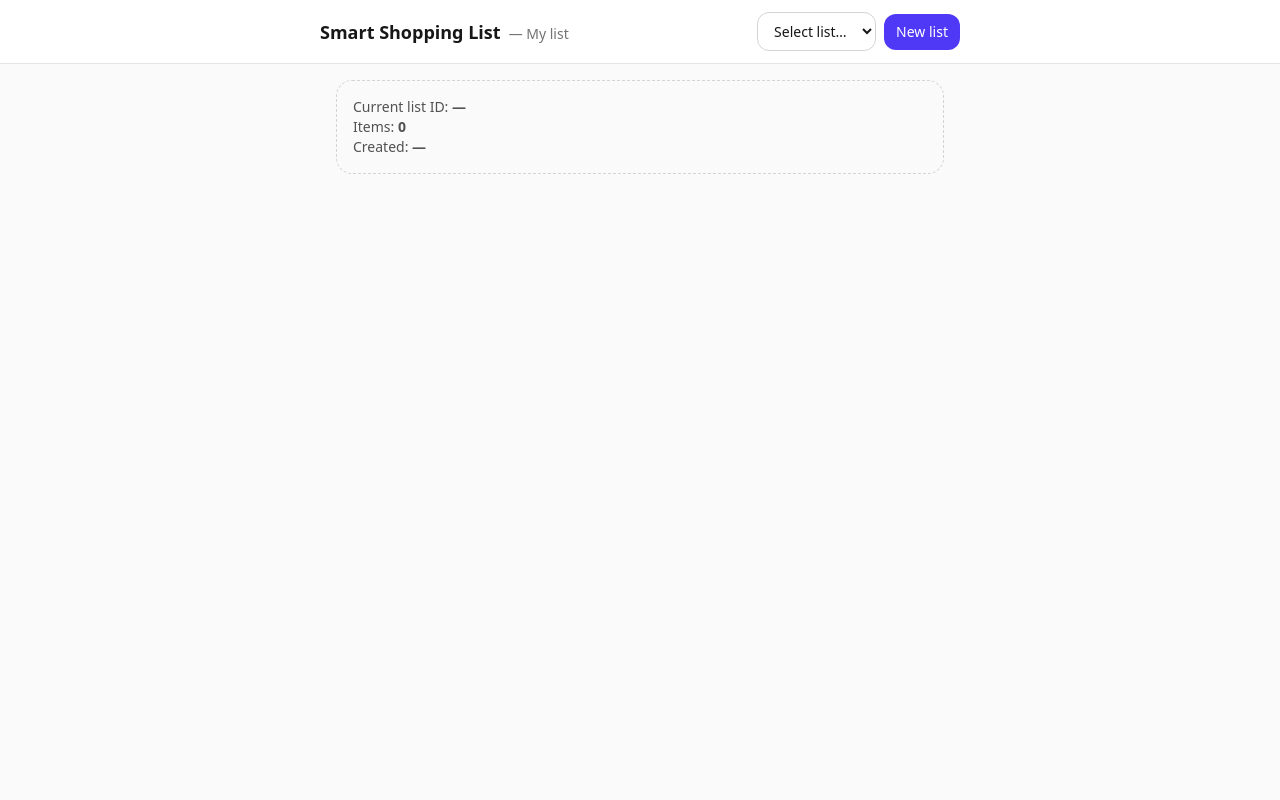
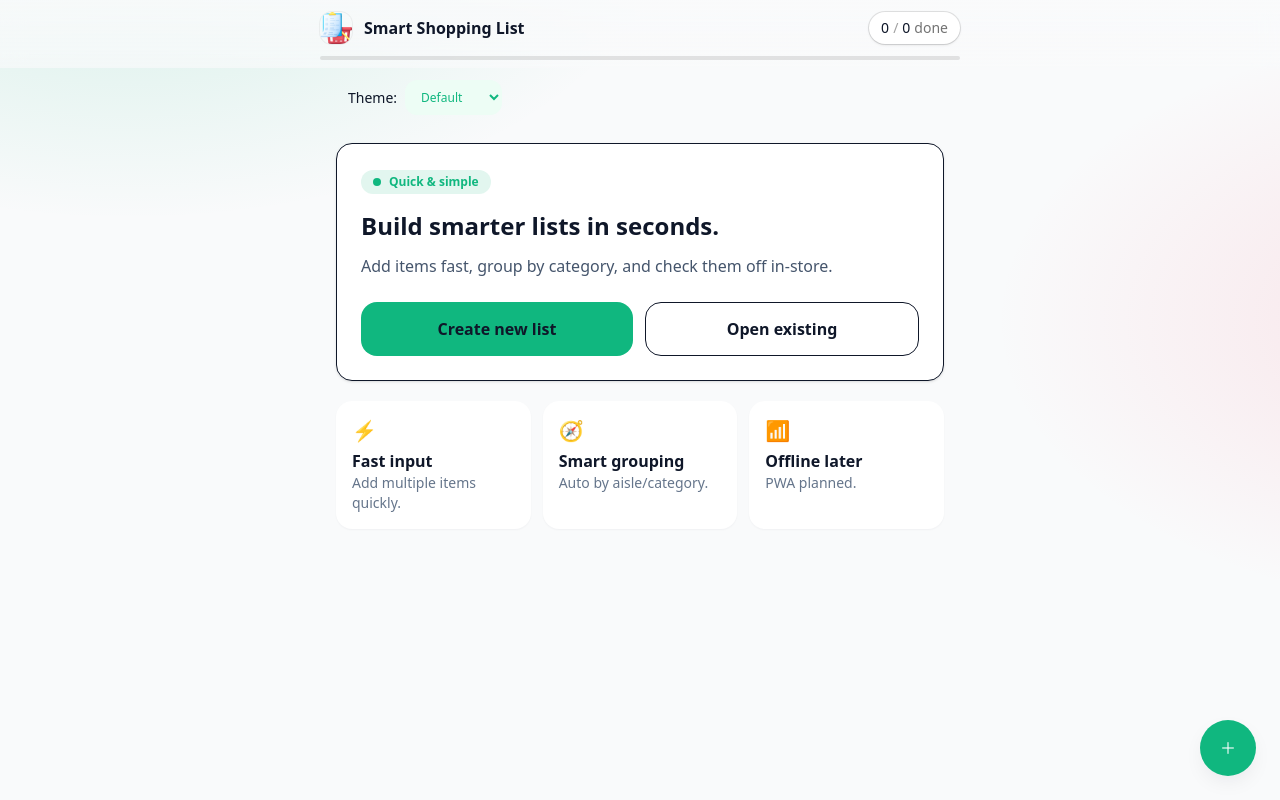
Before and after one commit to Kalikian/smart-shopping-list-frontend, a React (Vite) app: page / in a window 1280 px wide. Built offline with nearby package versions, Linux system fonts and the light colour scheme.

Commit message:
feat(ui): inline “new list” name input + show list name above items

```diff
--- a/src/App.tsx
+++ b/src/App.tsx
@@ -1,167 +1,219 @@
 // src/App.tsx
-// Parent wiring for named lists (offline-first) + minimal picker UI.
-// - Integrates NewListDialog (create & select lists)
-// - Loads current snapshot at boot, keeps legacy flows intact
-// - Adds online-event listener to flush pending ops to backend (stub sender)
-// - All comments in English, per project convention
+// Orchestrates UI + offline-first data access via listStore.
+// Inline create uses theme colors; list renders only after user names it.
 
-import { useEffect, useMemo, useState } from "react";
-import NewListDialog from "./components/NewListDialog";
+import { useCallback, useEffect, useMemo, useState } from "react";
+import AppHeader from "./components/AppHeader";
+import HeroCard from "./components/HeroCard";
+import FeatureTiles from "./components/FeatureTiles";
+import List from "./components/List";
+import Fab from "./components/Fab";
+import ThemeSwitcher from "./components/ThemeSwitcher";
+import type { Item } from "./components/ListItem";
+
 import {
-  // legacy-compatible snapshot helpers
   loadSnapshot,
-  // new multi-list helpers
-  getAllLists,
-  selectList,
-  createAndSelectList,
-  // sync
-  flushPendingOps,
+  saveSnapshot,
+  createNewList,
+  createAndSelectList, // exists in your store
+  toggleItem,
+  updateItem,
+  addItem as addItemStore,
+  removeItem as removeItemStore,
+  type ListSnapshot,
 } from "./data/listStore";
 
-// Types local to this file to avoid leaking broader app details
-type ListMeta = {
-  id: string;
-  name: string;
-  createdAt: string;
-  updatedAt: string;
-};
-
-type ListSnapshot = {
-  id: string;
-  name?: string;
-  createdAt: string;
-  updatedAt?: string;
-  items: Array<{
-    id: string;
-    title: string;
-    qty: number;
-    unit?: string;
-    category?: string;
-    done?: boolean;
-  }>;
-};
+function newItemId() {
+  return `it-${Date.now()}-${Math.random().toString(36).slice(2, 7)}`;
+}
 
 export default function App() {
-  // Current list snapshot used across the app
-  const [snap, setSnap] = useState<ListSnapshot | null>(null);
-  // Lists index to populate the picker
-  const [lists, setLists] = useState<ListMeta[]>([]);
-  // UI: new-list dialog
-  const [isNewOpen, setNewOpen] = useState(false);
+  // Load snapshot if one exists; do NOT auto-create.
+  const [list, setList] = useState<ListSnapshot | null>(loadSnapshot());
 
-  // Derived: current list name
-  const currentName = useMemo(() => snap?.name ?? "My list", [snap]);
+  // Inline-create UI state
+  const [isInlineCreateOpen, setInlineCreateOpen] = useState(false);
+  const [newListName, setNewListName] = useState("");
 
-  // --- Boot: load current list + index
+  // Persist defensively on changes (if a list exists)
   useEffect(() => {
-    // Load snapshot (migrates legacy storage inside listStore if needed)
-    setSnap(loadSnapshot());
-    // Load index
-    setLists(getAllLists());
+    if (list) saveSnapshot(list);
+  }, [list]);
+
+  // Header counters
+  const { total, open } = useMemo(() => {
+    const items = list?.items ?? [];
+    const total = items.length;
+    const done = items.filter((i) => i.done).length;
+    return { total, open: total - done };
+  }, [list]);
+
+  // Mutations (no-ops if list doesn't exist yet)
+  const handleToggle = useCallback(
+    (id: string) => {
+      if (!list) return;
+      const snap = toggleItem(id);
+      setList(snap);
+    },
+    [list]
+  );
+
+  const handlePatch = useCallback(
+    (id: string, patch: Partial<Item>) => {
+      if (!list) return;
+      const snap = updateItem(id, patch);
+      setList(snap);
+    },
+    [list]
+  );
+
+  const handleAdd = useCallback(
+    (draft: Omit<Item, "id">) => {
+      if (!list) return;
+      const item: Item = { id: newItemId(), ...draft };
+      const snap = addItemStore(item);
+      setList(snap);
+    },
+    [list]
+  );
+
+  const handleDelete = useCallback(
+    (id: string) => {
+      if (!list) return;
+      const snap = removeItemStore(id);
+      setList(snap);
+    },
+    [list]
+  );
+
+  // Hero actions
+  const handleCreateNew = useCallback(() => {
+    // Open inline name panel right under hero; no scrolling.
+    setInlineCreateOpen(true);
   }, []);
 
-  // --- Sync: flush pending ops on start and when the app comes online
-  useEffect(() => {
-    // Replace this with a real API call later
-    const sender = async (_op: unknown) => {
-      // TODO: implement POST to your backend (idempotent upsert by listId)
-      // Intentionally empty for now (acts as successful no-op)
-      return;
-    };
+  const handleConfirmCreate = useCallback(
+    (e?: React.FormEvent) => {
+      e?.preventDefault();
+      const trimmed = newListName.trim();
+      if (trimmed.length < 3) return;
 
-    const tryFlush = () => {
-      // Fire-and-forget; errors are surfaced via unhandled rejections in dev
-      void flushPendingOps(sender);
-    };
-
-    // Try once at startup if online
-    if (typeof navigator === "undefined" || navigator.onLine) {
-      tryFlush();
+      // Create a new empty list with a name and select it
+      let created: ListSnapshot;
+      if (typeof createAndSelectList === "function") {
+        created = createAndSelectList(trimmed);
+      } else {
+        // Fallback (should not be hit in your current store)
+        const snap = createNewList();
+        created = { ...snap, name: trimmed };
+        saveSnapshot(created);
       }
 
-    // Register online listener
-    const onOnline = () => tryFlush();
-    window.addEventListener("online", onOnline);
-    return () => window.removeEventListener("online", onOnline);
+      setList(created);              // show empty list now
+      setNewListName("");
+      setInlineCreateOpen(false);
+    },
+    [newListName]
+  );
+
+  const handleCancelCreate = useCallback(() => {
+    setNewListName("");
+    setInlineCreateOpen(false);
   }, []);
 
-  // --- Handlers ---
-  const handleCreate = (name: string) => {
-    const created = createAndSelectList(name);
-    setSnap(created);
-    setLists(getAllLists());
-    setNewOpen(false);
-  };
+  const handleOpenExisting = useCallback(() => {
+    // Placeholder for future picker
+  }, []);
 
-  const handleSelect = (id: string) => {
-    const selected = selectList(id);
-    if (selected) {
-      setSnap(selected);
-    }
-    // Keep index fresh (updatedAt might change on selection/rename later)
-    setLists(getAllLists());
-  };
+  const currentListName = list?.name?.trim() || "My list";
 
-  // --- Minimal UI shell for list management (non-intrusive) ---
   return (
-    <div className="min-h-screen bg-neutral-50 text-neutral-900">
-      {/* Top bar */}
-      <header className="safe-x sticky top-0 z-10 border-b border-neutral-200 bg-white/90 backdrop-blur">
-        <div className="mx-auto flex max-w-screen-sm items-center justify-between gap-3 py-3">
-          <div className="flex min-w-0 items-baseline gap-2">
-            <h1 className="truncate text-lg font-semibold">Smart Shopping List</h1>
-            <span className="truncate text-sm text-neutral-500">— {currentName}</span>
+    <div className="min-h-dvh bg-app text-[hsl(var(--text))]">
+      <AppHeader open={open} total={total} />
+
+      <div className="mx-auto max-w-screen-sm safe-x">
+        <ThemeSwitcher />
       </div>
 
-          <div className="flex items-center gap-2">
-            {/* Existing lists picker */}
-            <select
-              className="rounded-xl border border-neutral-300 px-3 py-2 text-sm"
-              value={snap?.id ?? ""}
-              onChange={(e) => handleSelect(e.target.value)}
+      <main className="mx-auto max-w-screen-sm safe-x pb-28 pt-4">
+        <HeroCard onCreateNew={handleCreateNew} onOpenExisting={handleOpenExisting} />
+
+        {/* Inline create panel (right under hero, theme-colored) */}
+        {isInlineCreateOpen && (
+          <form
+            onSubmit={handleConfirmCreate}
+            className="mt-4 rounded-2xl border border-[hsl(var(--border))] bg-[hsl(var(--panel))] p-4 shadow-sm"
           >
-              <option value="" disabled>
-                Select list…
-              </option>
-              {lists.map((m) => (
-                <option key={m.id} value={m.id}>
-                  {m.name}
-                </option>
-              ))}
-            </select>
+            <div className="flex items-end gap-3 max-sm:flex-col max-sm:items-stretch">
+              <div className="grow">
+                <label htmlFor="inline-list-name" className="block text-sm font-medium">
+                  List name
+                </label>
+                <input
+                  id="inline-list-name"
+                  type="text"
+                  value={newListName}
+                  onChange={(e) => setNewListName(e.target.value)}
+                  placeholder="e.g., Lidl, Weekly Groceries, Party Prep"
+                  className="mt-1 w-full rounded-xl border border-[hsl(var(--border))] bg-white px-3 py-2 outline-none focus:ring-2 focus:ring-[hsl(var(--accent))]"
+                  minLength={3}
+                  maxLength={60}
+                  autoComplete="off"
+                />
+                <p className="mt-1 text-xs opacity-70">
+                  Tip: choose a clear, memorable name.
+                </p>
+              </div>
 
-            {/* New list button */}
+              <div className="flex gap-2 max-sm:justify-end">
                 <button
-              onClick={() => setNewOpen(true)}
-              className="rounded-xl bg-indigo-600 px-3 py-2 text-sm font-medium text-white"
+                  type="button"
+                  onClick={handleCancelCreate}
+                  className="rounded-xl border border-[hsl(var(--border))] bg-[hsl(var(--panel))] px-4 py-2 text-sm"
                 >
-              New list
+                  Cancel
+                </button>
+                <button
+                  type="submit"
+                  disabled={newListName.trim().length < 3}
+                  className="rounded-xl bg-[hsl(var(--accent))] px-4 py-2 text-sm font-medium text-white disabled:opacity-50"
+                >
+                  Create
                 </button>
               </div>
             </div>
-      </header>
+          </form>
+        )}
 
-      {/* Main content placeholder */}
-      <main className="safe-x mx-auto max-w-screen-sm py-4">
-        {/* Here your existing components render, using `snap` as the current list.
-           Example (pseudo):
-           <List items={snap?.items ?? []} onChange={...} />
-        */}
-        <div className="rounded-2xl border border-dashed border-neutral-300 p-4 text-sm text-neutral-600">
-          Current list ID: <strong>{snap?.id ?? "—"}</strong>
-          <br />
-          Items: <strong>{snap?.items?.length ?? 0}</strong>
-          <br />
-          Created: <strong>{snap?.createdAt ?? "—"}</strong>
+        {/* Render list ONLY if it exists */}
+        {list && (
+          <section id="current-list" className="scroll-mt-20">
+            <div className="mb-2 mt-6 flex items-center justify-between">
+              <h2 className="text-base font-semibold">{currentListName}</h2>
+              <span className="text-sm opacity-70">
+                {open} open · {total} total
+              </span>
             </div>
+
+            <List
+              items={list.items}
+              onToggle={handleToggle}
+              onChange={handlePatch}
+              onAdd={handleAdd}
+              onDelete={handleDelete}
+            />
+          </section>
+        )}
+
+        <FeatureTiles />
       </main>
 
-      {/* New list dialog */}
-      <NewListDialog
-        isOpen={isNewOpen}
-        onClose={() => setNewOpen(false)}
-        onCreate={handleCreate}
-        existingNames={lists.map((l) => l.name)}
+      <Fab
+        onClick={() => {
+          document
+            .querySelector("#current-list")
+            ?.scrollIntoView({ behavior: "smooth", block: "start" });
+        }}
       />
     </div>
   );
```
Lines whose indentation alone changed are shown as unchanged.
